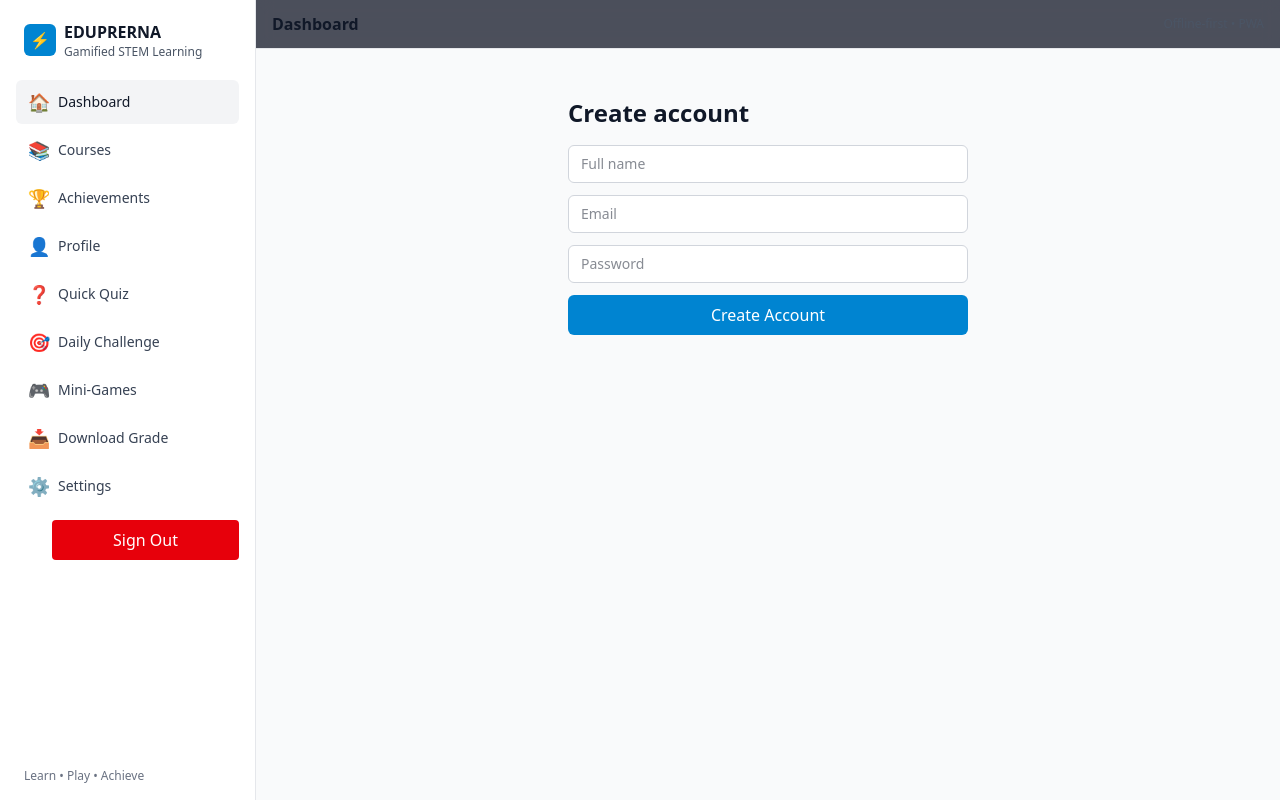
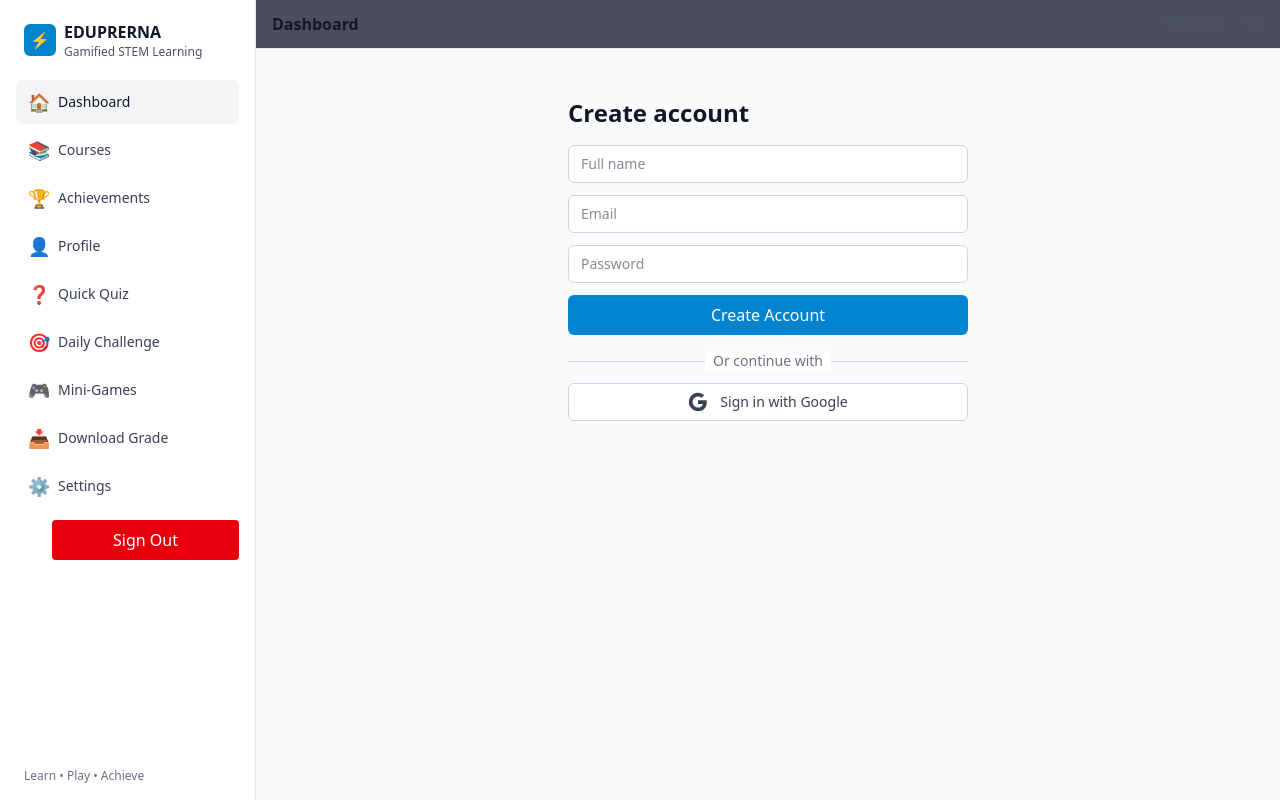
Before and after one commit to Madhan07-01/EduPrerna, a React (Vite) app: page /signup in a window 1280 px wide. Built offline with nearby package versions, Linux system fonts and the light colour scheme; no server answers.

Commit message:
Add Google authentication (Firebase Google sign-in)

```diff
--- a/src/contexts/AuthContext.tsx
+++ b/src/contexts/AuthContext.tsx
@@ -6,6 +6,8 @@
   onAuthStateChanged,
   updateProfile,
   signOut,
+  GoogleAuthProvider,
+  signInWithPopup,
   type User as FirebaseUser
 } from 'firebase/auth'
 import { doc, setDoc, getDoc, serverTimestamp } from 'firebase/firestore'
@@ -17,6 +19,7 @@
   loading: boolean
   signUpEmail: (email: string, password: string, name?: string, role?: string) => Promise<FirebaseUser>
   signInEmail: (email: string, password: string) => Promise<unknown>
+  signInWithGoogle: () => Promise<void>
   signOutUser: () => Promise<void>
 }
 
@@ -91,6 +94,36 @@
     }
   }, [])
 
+  const signInWithGoogle = useCallback(async () => {
+    setLoading(true)
+    try {
+      const provider = new GoogleAuthProvider()
+      const result = await signInWithPopup(auth, provider)
+      const user = result.user
+
+      // Check if user document exists in Firestore
+      const userDoc = await getDoc(doc(db, 'users', user.uid))
+
+      if (!userDoc.exists()) {
+        // Create user document if it doesn't exist
+        await setDoc(doc(db, 'users', user.uid), {
+          uid: user.uid,
+          name: user.displayName ?? null,
+          email: user.email,
+          role: 'student', // Default role for Google sign-in
+          createdAt: serverTimestamp(),
+        })
+      }
+
+      console.log('User signed in with Google:', user)
+    } catch (error) {
+      console.error('Error during Google sign-in:', error)
+      throw error
+    } finally {
+      setLoading(false)
+    }
+  }, [])
+
   const signOutUser = useCallback(async () => {
     await signOut(auth)
   }, [])
@@ -101,6 +134,7 @@
     loading,
     signUpEmail,
     signInEmail,
+    signInWithGoogle,
     signOutUser,
   }
 
--- a/src/pages/AuthPage.tsx
+++ b/src/pages/AuthPage.tsx
@@ -3,7 +3,7 @@
 import { isDemoConfig } from '../services/firebase'
 
 export default function AuthPage() {
-  const { signInEmail, signUpEmail, loading } = useAuth()
+  const { signInEmail, signUpEmail, signInWithGoogle, loading } = useAuth()
   const [mode, setMode] = useState<'login' | 'signup'>('login')
   const [email, setEmail] = useState('')
   const [password, setPassword] = useState('')
@@ -55,6 +55,42 @@
           {mode === 'login' ? 'New here? Create an account' : 'Have an account? Sign in'}
         </button>
       )}
+
+      {/* Google Sign In Button */}
+      <div className="relative">
+        <div className="absolute inset-0 flex items-center">
+          <div className="w-full border-t border-gray-300 dark:border-gray-600" />
+        </div>
+        <div className="relative flex justify-center text-sm">
+          <span className="px-2 bg-white dark:bg-gray-900 text-gray-500 dark:text-gray-400">Or continue with</span>
+        </div>
+      </div>
+
+      <button
+        onClick={signInWithGoogle}
+        disabled={loading}
+        className="w-full flex items-center justify-center gap-3 rounded-md border border-gray-300 dark:border-gray-600 bg-white dark:bg-gray-800 px-3 py-2 text-sm font-medium text-gray-700 dark:text-gray-200 hover:bg-gray-50 dark:hover:bg-gray-700 disabled:opacity-50"
+      >
+        <svg className="h-5 w-5" viewBox="0 0 24 24">
+          <path
+            fill="currentColor"
+            d="M22.56 12.25c0-.78-.07-1.53-.2-2.25H12v4.26h5.92c-.26 1.37-1.04 2.53-2.21 3.31v2.77h3.57c2.08-1.92 3.28-4.74 3.28-8.09z"
+          />
+          <path
+            fill="currentColor"
+            d="M12 23c2.97 0 5.46-.98 7.28-2.66l-3.57-2.77c-.98.66-2.23 1.06-3.71 1.06-2.86 0-5.29-1.93-6.16-4.53H2.18v2.84C3.99 20.53 7.7 23 12 23z"
+          />
+          <path
+            fill="currentColor"
+            d="M5.84 14.09c-.22-.66-.35-1.36-.35-2.09s.13-1.43.35-2.09V7.07H2.18C1.43 8.55 1 10.22 1 12s.43 3.45 1.18 4.93l2.85-2.22.81-.62z"
+          />
+          <path
+            fill="currentColor"
+            d="M12 5.38c1.62 0 3.06.56 4.21 1.64l3.15-3.15C17.45 2.09 14.97 1 12 1 7.7 1 3.99 3.47 2.18 7.07l3.66 2.84c.87-2.6 3.3-4.53 6.16-4.53z"
+          />
+        </svg>
+        Sign in with Google
+      </button>
     </div>
   )
 }
--- a/src/pages/Login.tsx
+++ b/src/pages/Login.tsx
@@ -5,7 +5,7 @@
 import { auth } from '../firebase/firebaseConfig'
 
 export default function Login() {
-  const { signInEmail, loading } = useAuth()
+  const { signInEmail, signInWithGoogle, loading } = useAuth()
   const [email, setEmail] = useState('')
   const [password, setPassword] = useState('')
   const [message, setMessage] = useState<string>('')
@@ -41,6 +41,18 @@
     }
   }
 
+  const onGoogleSignIn = async () => {
+    try {
+      setError('')
+      setMessage('')
+      await signInWithGoogle()
+      navigate('/dashboard')
+    } catch (err: unknown) {
+      const msg = (err as { message?: string })?.message || 'Google sign-in failed'
+      setError(msg)
+    }
+  }
+
   return (
     <div className="mx-auto max-w-md p-6">
       <h1 className="mb-4 text-2xl font-semibold text-gray-900 dark:text-white">Login</h1>
@@ -57,6 +69,44 @@
           New here? <Link className="text-sky-500 hover:underline" to="/signup">Create account</Link>
         </div>
       </div>
+
+      {/* Google Sign In Button */}
+      <div className="mt-4">
+        <div className="relative">
+          <div className="absolute inset-0 flex items-center">
+            <div className="w-full border-t border-gray-300 dark:border-gray-600" />
+          </div>
+          <div className="relative flex justify-center text-sm">
+            <span className="px-2 bg-white dark:bg-gray-900 text-gray-500 dark:text-gray-400">Or continue with</span>
+          </div>
+        </div>
+
+        <button
+          onClick={onGoogleSignIn}
+          disabled={loading}
+          className="mt-3 w-full flex items-center justify-center gap-3 rounded-md border border-gray-300 dark:border-gray-600 bg-white dark:bg-gray-800 px-3 py-2 text-sm font-medium text-gray-700 dark:text-gray-200 hover:bg-gray-50 dark:hover:bg-gray-700 disabled:opacity-50"
+        >
+          <svg className="h-5 w-5" viewBox="0 0 24 24">
+            <path
+              fill="currentColor"
+              d="M22.56 12.25c0-.78-.07-1.53-.2-2.25H12v4.26h5.92c-.26 1.37-1.04 2.53-2.21 3.31v2.77h3.57c2.08-1.92 3.28-4.74 3.28-8.09z"
+            />
+            <path
+              fill="currentColor"
+              d="M12 23c2.97 0 5.46-.98 7.28-2.66l-3.57-2.77c-.98.66-2.23 1.06-3.71 1.06-2.86 0-5.29-1.93-6.16-4.53H2.18v2.84C3.99 20.53 7.7 23 12 23z"
+            />
+            <path
+              fill="currentColor"
+              d="M5.84 14.09c-.22-.66-.35-1.36-.35-2.09s.13-1.43.35-2.09V7.07H2.18C1.43 8.55 1 10.22 1 12s.43 3.45 1.18 4.93l2.85-2.22.81-.62z"
+            />
+            <path
+              fill="currentColor"
+              d="M12 5.38c1.62 0 3.06.56 4.21 1.64l3.15-3.15C17.45 2.09 14.97 1 12 1 7.7 1 3.99 3.47 2.18 7.07l3.66 2.84c.87-2.6 3.3-4.53 6.16-4.53z"
+            />
+          </svg>
+          Sign in with Google
+        </button>
+      </div>
     </div>
   )
 }
--- a/src/pages/SignUp.tsx
+++ b/src/pages/SignUp.tsx
@@ -3,7 +3,7 @@
 import { useNavigate } from 'react-router-dom'
 
 export default function SignUp() {
-  const { signUpEmail, loading } = useAuth()
+  const { signUpEmail, signInWithGoogle, loading } = useAuth()
   const [name, setName] = useState('')
   const [email, setEmail] = useState('')
   const [password, setPassword] = useState('')
@@ -20,6 +20,16 @@
     }
   }
 
+  const onGoogleSignIn = async () => {
+    try {
+      setError('')
+      await signInWithGoogle()
+      navigate('/dashboard')
+    } catch (err: any) {
+      setError(err.message || 'Google sign-in failed')
+    }
+  }
+
   return (
     <div className="mx-auto max-w-md p-6">
       <h1 className="mb-4 text-2xl font-semibold text-gray-900 dark:text-white">Create account</h1>
@@ -30,6 +40,44 @@
         <input aria-label="Password" type="password" className="w-full rounded-md border border-gray-300 bg-white px-3 py-2 text-sm dark:border-gray-600 dark:bg-gray-800" value={password} onChange={(e) => setPassword(e.target.value)} placeholder="Password" />
         <button disabled={loading} className="w-full rounded-md bg-sky-600 px-3 py-2 text-white disabled:opacity-60">Create Account</button>
       </form>
+
+      {/* Google Sign In Button */}
+      <div className="mt-4">
+        <div className="relative">
+          <div className="absolute inset-0 flex items-center">
+            <div className="w-full border-t border-gray-300 dark:border-gray-600" />
+          </div>
+          <div className="relative flex justify-center text-sm">
+            <span className="px-2 bg-white dark:bg-gray-900 text-gray-500 dark:text-gray-400">Or continue with</span>
+          </div>
+        </div>
+
+        <button
+          onClick={onGoogleSignIn}
+          disabled={loading}
+          className="mt-3 w-full flex items-center justify-center gap-3 rounded-md border border-gray-300 dark:border-gray-600 bg-white dark:bg-gray-800 px-3 py-2 text-sm font-medium text-gray-700 dark:text-gray-200 hover:bg-gray-50 dark:hover:bg-gray-700 disabled:opacity-50"
+        >
+          <svg className="h-5 w-5" viewBox="0 0 24 24">
+            <path
+              fill="currentColor"
+              d="M22.56 12.25c0-.78-.07-1.53-.2-2.25H12v4.26h5.92c-.26 1.37-1.04 2.53-2.21 3.31v2.77h3.57c2.08-1.92 3.28-4.74 3.28-8.09z"
+            />
+            <path
+              fill="currentColor"
+              d="M12 23c2.97 0 5.46-.98 7.28-2.66l-3.57-2.77c-.98.66-2.23 1.06-3.71 1.06-2.86 0-5.29-1.93-6.16-4.53H2.18v2.84C3.99 20.53 7.7 23 12 23z"
+            />
+            <path
+              fill="currentColor"
+              d="M5.84 14.09c-.22-.66-.35-1.36-.35-2.09s.13-1.43.35-2.09V7.07H2.18C1.43 8.55 1 10.22 1 12s.43 3.45 1.18 4.93l2.85-2.22.81-.62z"
+            />
+            <path
+              fill="currentColor"
+              d="M12 5.38c1.62 0 3.06.56 4.21 1.64l3.15-3.15C17.45 2.09 14.97 1 12 1 7.7 1 3.99 3.47 2.18 7.07l3.66 2.84c.87-2.6 3.3-4.53 6.16-4.53z"
+            />
+          </svg>
+          Sign in with Google
+        </button>
+      </div>
     </div>
   )
 }
```
